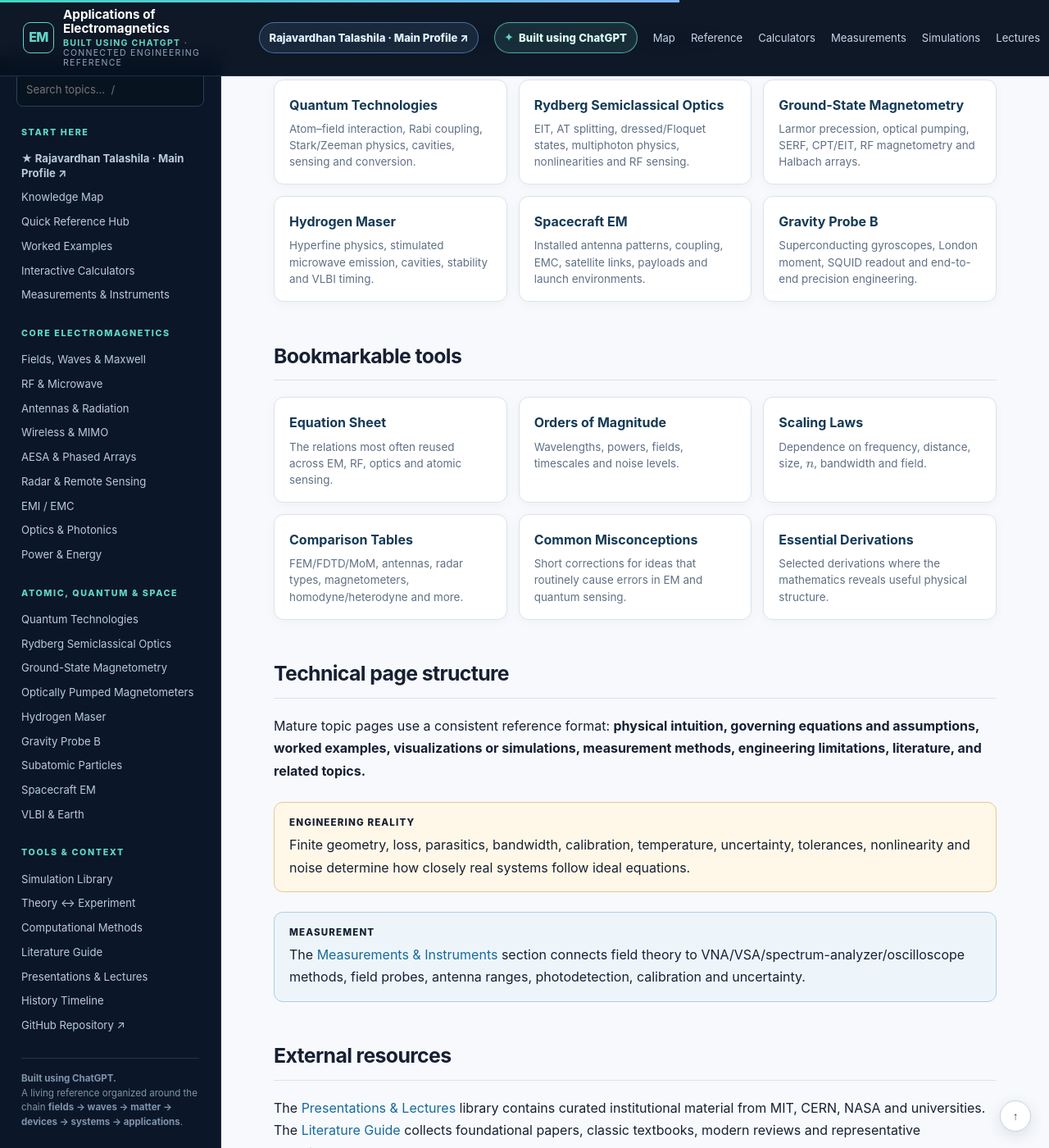
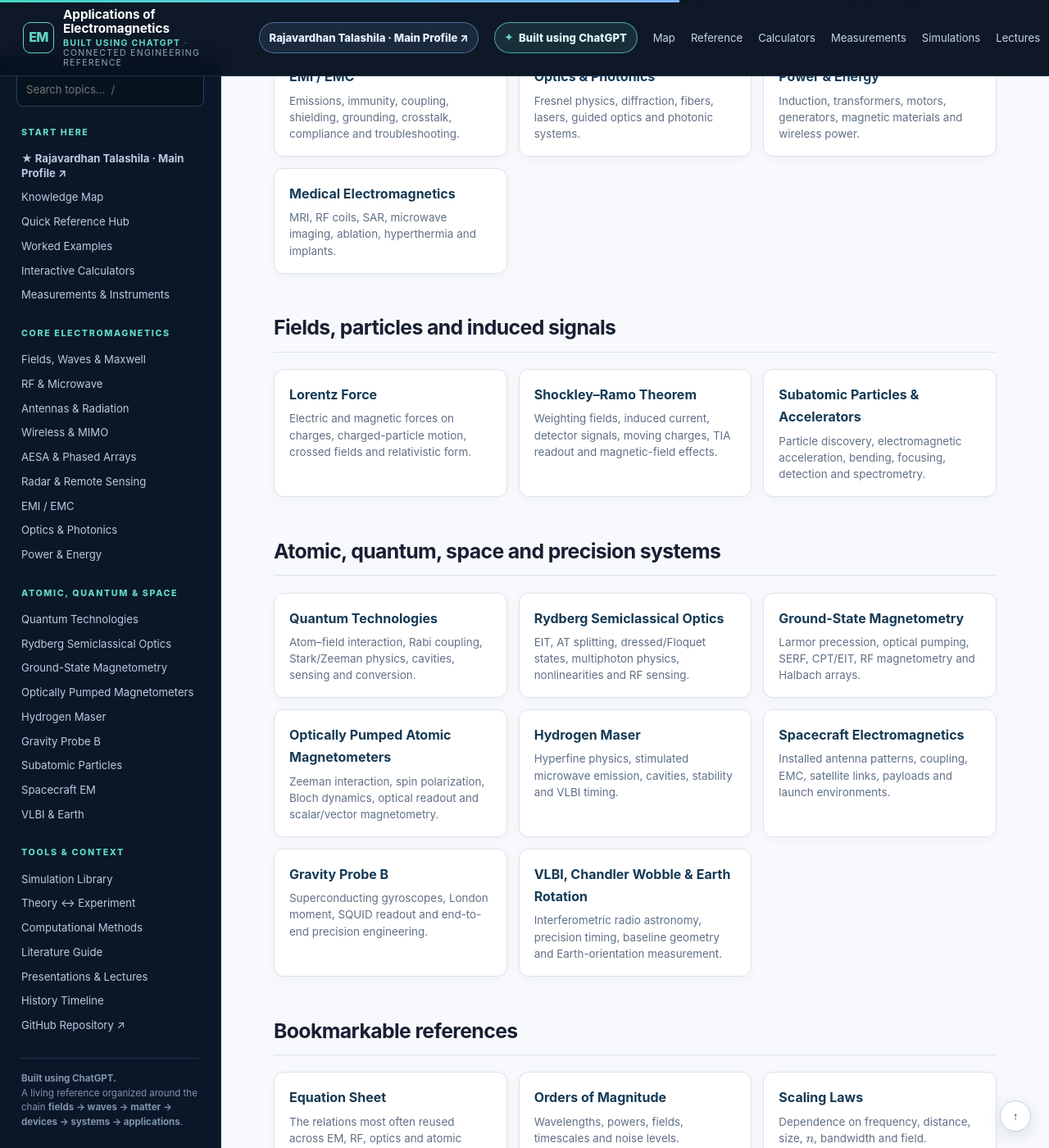
Before and after one commit to RajavardhanT/Electromagnetics_Applications, a Jekyll site: the page built from index.md, in a window 1280 px wide and 1400 px high, scrolled down 2275 px. Shown: the whole window at 82% size. Built offline with Jekyll 4.4.1, drawn with Linux system fonts in a browser that asks for light colours; some of the changed text lies outside the part shown.

Commit message:
Complete homepage topic index and fix missing major pages

```diff
--- a/index.md
+++ b/index.md
@@ -27,9 +27,13 @@ description: A connected, practical reference from Maxwell's equations to RF eng
 <a class="reference-card" href="knowledge-map/"><span class="badge">Map</span><strong>Knowledge Map</strong><span>Connections among fields, waves, forces, circuits, antennas, sensors and quantum interactions.</span></a>
 <a class="reference-card" href="reference/"><span class="badge">Reference</span><strong>Quick Reference</strong><span>Equations, scales, comparisons, scaling laws, derivations, misconceptions and history.</span></a>
 <a class="reference-card" href="worked-examples/"><span class="badge">Examples</span><strong>Worked Examples</strong><span>Numerical examples spanning RF, antennas, radar, optics, magnetometry and quantum sensing.</span></a>
+<a class="reference-card" href="calculators/"><span class="badge">Calculator</span><strong>Interactive Calculators</strong><span>Wavelength, link budget, noise, skin depth, cutoff, radar, Larmor, Rabi and Halbach calculations.</span></a>
 <a class="reference-card" href="measurements/"><span class="badge">Measurement</span><strong>Measurements & Instruments</strong><span>VNA, spectrum analyzer, VSA, oscilloscope, field probes, chambers, optical detectors and calibration.</span></a>
 <a class="reference-card" href="simulations/"><span class="badge">Simulation</span><strong>Simulation Library</strong><span>Python-ready models for arrays, waves, charged particles, resonances, Stark/Zeeman and atomic sensing.</span></a>
-<a class="reference-card" href="literature/"><span class="badge">Sources</span><strong>Literature Guide</strong><span>Foundational papers, classic texts, modern reviews, representative experiments and lecture collections.</span></a>
+<a class="reference-card" href="theory-experiment/"><span class="badge">Validation</span><strong>Theory ↔ Experiment</strong><span>Observable-first modeling, residuals, independent calibration and model validation.</span></a>
+<a class="reference-card" href="computational-methods/"><span class="badge">Computing</span><strong>Computational Methods</strong><span>Numerical workflows, CUDA/GPU computing, Julia and scientific-computing methods.</span></a>
+<a class="reference-card" href="literature/"><span class="badge">Sources</span><strong>Literature Guide</strong><span>Foundational papers, classic texts, modern reviews and representative experiments.</span></a>
+<a class="reference-card" href="presentations/"><span class="badge">Lectures</span><strong>Presentations & Lectures</strong><span>Curated technical presentations from universities, NASA, CERN and research institutions.</span></a>
 </div>
 
 ## The knowledge map
@@ -77,18 +81,28 @@ description: A connected, practical reference from Maxwell's equations to RF eng
 <a class="reference-card" href="medical/"><strong>Medical Electromagnetics</strong><span>MRI, RF coils, SAR, microwave imaging, ablation, hyperthermia and implants.</span></a>
 </div>
 
+## Fields, particles and induced signals
+
+<div class="card-grid">
+<a class="reference-card" href="lorentz-force/"><strong>Lorentz Force</strong><span>Electric and magnetic forces on charges, charged-particle motion, crossed fields and relativistic form.</span></a>
+<a class="reference-card" href="shockley-ramo/"><strong>Shockley–Ramo Theorem</strong><span>Weighting fields, induced current, detector signals, moving charges, TIA readout and magnetic-field effects.</span></a>
+<a class="reference-card" href="subatomic-particles/"><strong>Subatomic Particles & Accelerators</strong><span>Particle discovery, electromagnetic acceleration, bending, focusing, detection and spectrometry.</span></a>
+</div>
+
 ## Atomic, quantum, space and precision systems
 
 <div class="card-grid">
 <a class="reference-card" href="quantum/"><strong>Quantum Technologies</strong><span>Atom–field interaction, Rabi coupling, Stark/Zeeman physics, cavities, sensing and conversion.</span></a>
 <a class="reference-card" href="rydberg-semiclassical-effects/"><strong>Rydberg Semiclassical Optics</strong><span>EIT, AT splitting, dressed/Floquet states, multiphoton physics, nonlinearities and RF sensing.</span></a>
 <a class="reference-card" href="ground-state-magnetometry/"><strong>Ground-State Magnetometry</strong><span>Larmor precession, optical pumping, SERF, CPT/EIT, RF magnetometry and Halbach arrays.</span></a>
+<a class="reference-card" href="atomic-magnetometer/"><strong>Optically Pumped Atomic Magnetometers</strong><span>Zeeman interaction, spin polarization, Bloch dynamics, optical readout and scalar/vector magnetometry.</span></a>
 <a class="reference-card" href="hydrogen-maser/"><strong>Hydrogen Maser</strong><span>Hyperfine physics, stimulated microwave emission, cavities, stability and VLBI timing.</span></a>
-<a class="reference-card" href="computational-em/"><strong>Spacecraft EM</strong><span>Installed antenna patterns, coupling, EMC, satellite links, payloads and launch environments.</span></a>
+<a class="reference-card" href="computational-em/"><strong>Spacecraft Electromagnetics</strong><span>Installed antenna patterns, coupling, EMC, satellite links, payloads and launch environments.</span></a>
 <a class="reference-card" href="gravity-probe-b/"><strong>Gravity Probe B</strong><span>Superconducting gyroscopes, London moment, SQUID readout and end-to-end precision engineering.</span></a>
+<a class="reference-card" href="earth-space/chandler-wobble-vlbi.html"><strong>VLBI, Chandler Wobble & Earth Rotation</strong><span>Interferometric radio astronomy, precision timing, baseline geometry and Earth-orientation measurement.</span></a>
 </div>
 
-## Bookmarkable tools
+## Bookmarkable references
 
 <div class="card-grid">
 <a class="reference-card" href="reference/fundamental-equations.html"><strong>Equation Sheet</strong><span>The relations most often reused across EM, RF, optics and atomic sensing.</span></a>
@@ -97,6 +111,8 @@ description: A connected, practical reference from Maxwell's equations to RF eng
 <a class="reference-card" href="reference/comparison-tables.html"><strong>Comparison Tables</strong><span>FEM/FDTD/MoM, antennas, radar types, magnetometers, homodyne/heterodyne and more.</span></a>
 <a class="reference-card" href="reference/common-misconceptions.html"><strong>Common Misconceptions</strong><span>Short corrections for ideas that routinely cause errors in EM and quantum sensing.</span></a>
 <a class="reference-card" href="reference/derivations.html"><strong>Essential Derivations</strong><span>Selected derivations where the mathematics reveals useful physical structure.</span></a>
+<a class="reference-card" href="reference/history-timeline.html"><strong>History Timeline</strong><span>Major developments from Coulomb, Faraday and Maxwell to RF engineering and modern field metrology.</span></a>
+<a class="reference-card" href="reference/equation-history.html"><strong>History Behind the Equations</strong><span>Historical context for the equations that shaped electromagnetics.</span></a>
 </div>
 
 ## Technical page structure
```
